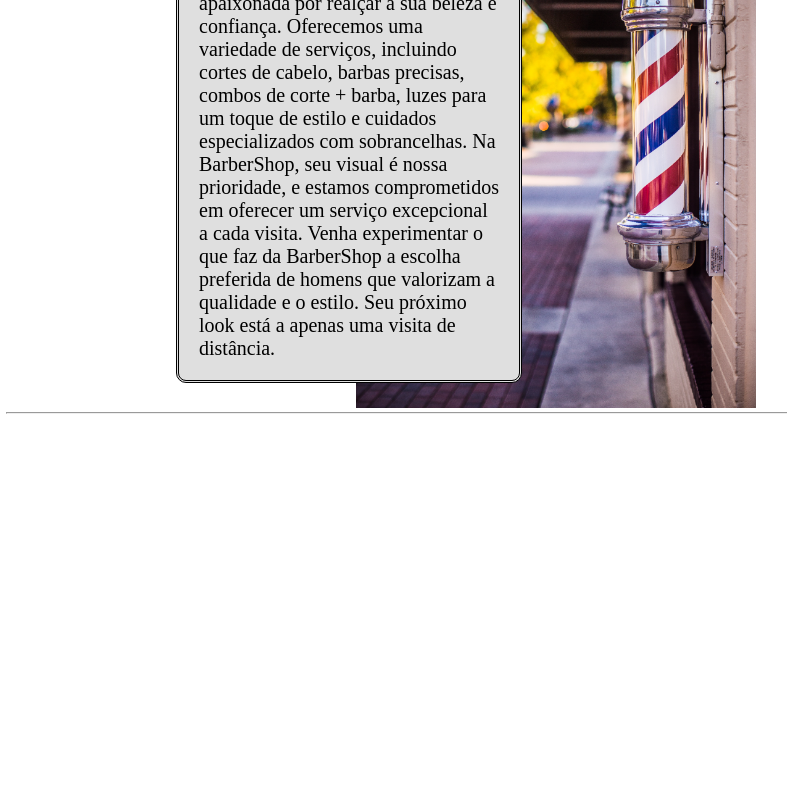
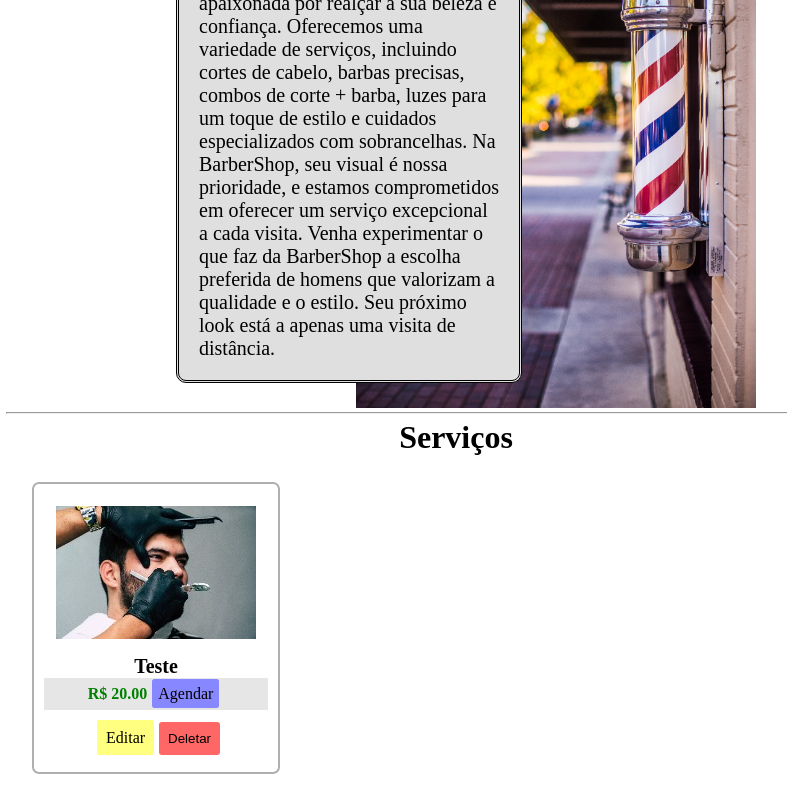
Before and after one commit to leeo-sf/barbershop-project-angular, an Angular app in the folder barbershop/: page / in a window 1280 px wide. Shown: the part 256-1056 px from the top of the page, without its empty margins (184-971 px from the left). Before the commit the page ends 800 px from the top, so only its background shows below. Built offline with nearby package versions, Linux system fonts and the light colour scheme.

Commit message:
Created service page

```diff
--- a/barbershop/src/app/components/header/header.component.html
+++ b/barbershop/src/app/components/header/header.component.html
@@ -3,7 +3,7 @@
         <h2>BarberShop</h2>
     </a>
     <ul class="links">
-        <li><a href="#">Serviços</a></li>
+        <li><a href="/#services">Serviços</a></li>
         <li><a href="#">Agendamento</a></li>
         <li><a href="#">Entrar</a></li>
     </ul>
--- a/barbershop/src/app/components/page/home/home.component.css
+++ b/barbershop/src/app/components/page/home/home.component.css
@@ -1,9 +1,3 @@
-.content-home {
-    margin: 0 auto;
-    max-width: 900px;
-    margin-top: 5px;
-}
-
 .who-we-are {
     position: relative;
     margin: 0 auto;
--- a/barbershop/src/app/components/page/home/home.component.html
+++ b/barbershop/src/app/components/page/home/home.component.html
@@ -1,4 +1,4 @@
-<div class="content-home">
+<div class="content-page">
 
     <div class="who-we-are">
         <div class="content-who-we-are">
@@ -20,4 +20,6 @@
     </div>
 
     <hr>
+
+    <app-service></app-service>
 </div>
--- a/barbershop/src/app/components/page/home/home.component.ts
+++ b/barbershop/src/app/components/page/home/home.component.ts
@@ -1,9 +1,12 @@
 import { Component } from '@angular/core';
+import { ServiceComponent } from '../service/service.component';
 
 @Component({
   selector: 'app-home',
   standalone: true,
-  imports: [],
+  imports: [
+    ServiceComponent
+  ],
   templateUrl: './home.component.html',
   styleUrl: './home.component.css'
 })
--- /dev/null
+++ b/barbershop/src/app/components/page/service/service.component.css
@@ -0,0 +1,75 @@
+h1 {
+    text-align: center;
+}
+
+.card-img > img {
+    padding: 12px;
+    max-width: 200px;
+    max-height: 200px;
+}
+
+.card-service {
+    margin: 26px;
+    display: inline-block;
+    padding: 10px;
+    max-width: 225px;
+    border: 2px solid #afafaf;
+    border-radius: 7px;
+}
+
+#card-service-name {
+    font-weight: bold;
+    font-size: 20px;
+    text-align: center;
+}
+
+.card-service-body {
+    text-align: center;
+    padding: 7px;
+    background: #e6e6e6;
+}
+
+.btn-scheduling {
+    margin: 5px;
+    text-decoration: none;
+    color: black;
+    background: rgb(135, 135, 255);
+    padding: 5px;
+    border: 1px solid rgb(135, 135, 255);
+    border-radius: 3px;
+}
+.btn-scheduling:hover {
+    background: rgb(67, 67, 255);
+    border-radius: 7px;
+}
+
+.card-service-price {
+    display: inline-block;
+}
+.card-service-price p {
+    color: green;
+    font-weight: bold;
+}
+
+.btns-admin-control {
+    margin-top: 5px;
+    text-align: center;
+    padding: 7px;
+}
+
+.btn-edit {
+    text-decoration: none;
+    color: black;
+    background: rgb(255, 255, 128);
+    padding: 7px;
+    border: 2px solid rgb(255, 255, 128);
+    border-radius: 3px;
+    margin: 5px;
+}
+
+.btn-delete {
+    background-color: rgb(255, 103, 103);
+    padding: 7px;
+    border: 2px solid rgb(255, 103, 103);
+    border-radius: 3px;
+}
--- /dev/null
+++ b/barbershop/src/app/components/page/service/service.component.html
@@ -0,0 +1,23 @@
+<div class="content-page">
+    <h1 id="services">Serviços</h1>
+
+    <div class="card-service">
+        <div class="card-img">
+            <img src="./assets/imgTeste.jpeg" alt="img-service">
+        </div>
+        <p id="card-service-name">Teste</p>
+        <div class="card-service-body">
+            <div class="card-service-price">
+                <p><span>R$</span> 20.00</p>
+            </div>
+
+            <a class="btn-scheduling" href="#">Agendar</a>
+        </div>
+
+        <!--SE TIVER LOGADO EXIBE OS BOTÕES-->
+        <div class="btns-admin-control">
+            <a class="btn-edit" href="#">Editar</a>
+            <button class="btn-delete" href="#">Deletar</button>
+        </div>
+    </div>
+</div>
--- a/barbershop/src/styles.css
+++ b/barbershop/src/styles.css
@@ -2,3 +2,9 @@
     padding: 0;
     margin: 0;
 }
+
+.content-page {
+    margin: 0 auto;
+    max-width: 900px;
+    margin-top: 5px;
+}
```
Also changed, not shown: barbershop/src/app/components/page/service/service.component.ts (added, +12 -0 lines), barbershop/src/assets/imgTeste.jpeg (added), 1 other file (tests, documents, lock files or other folders).
